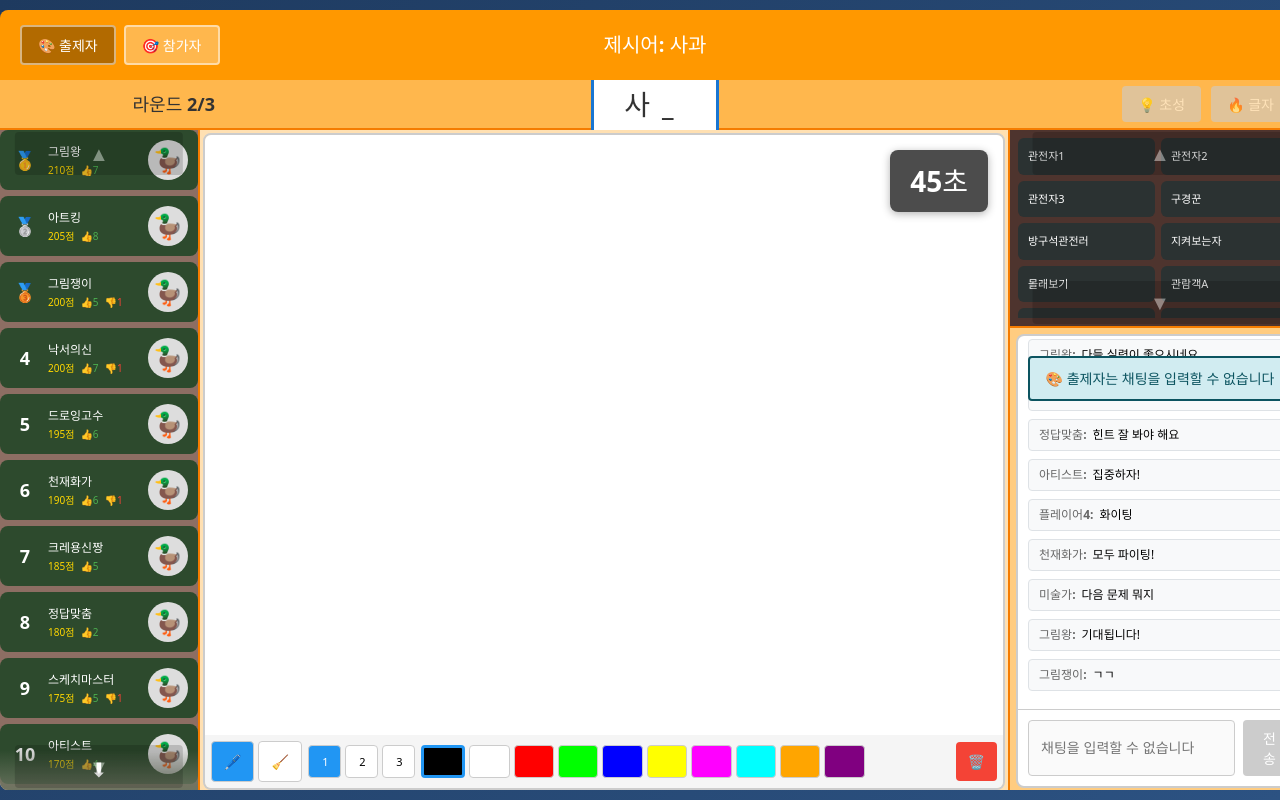
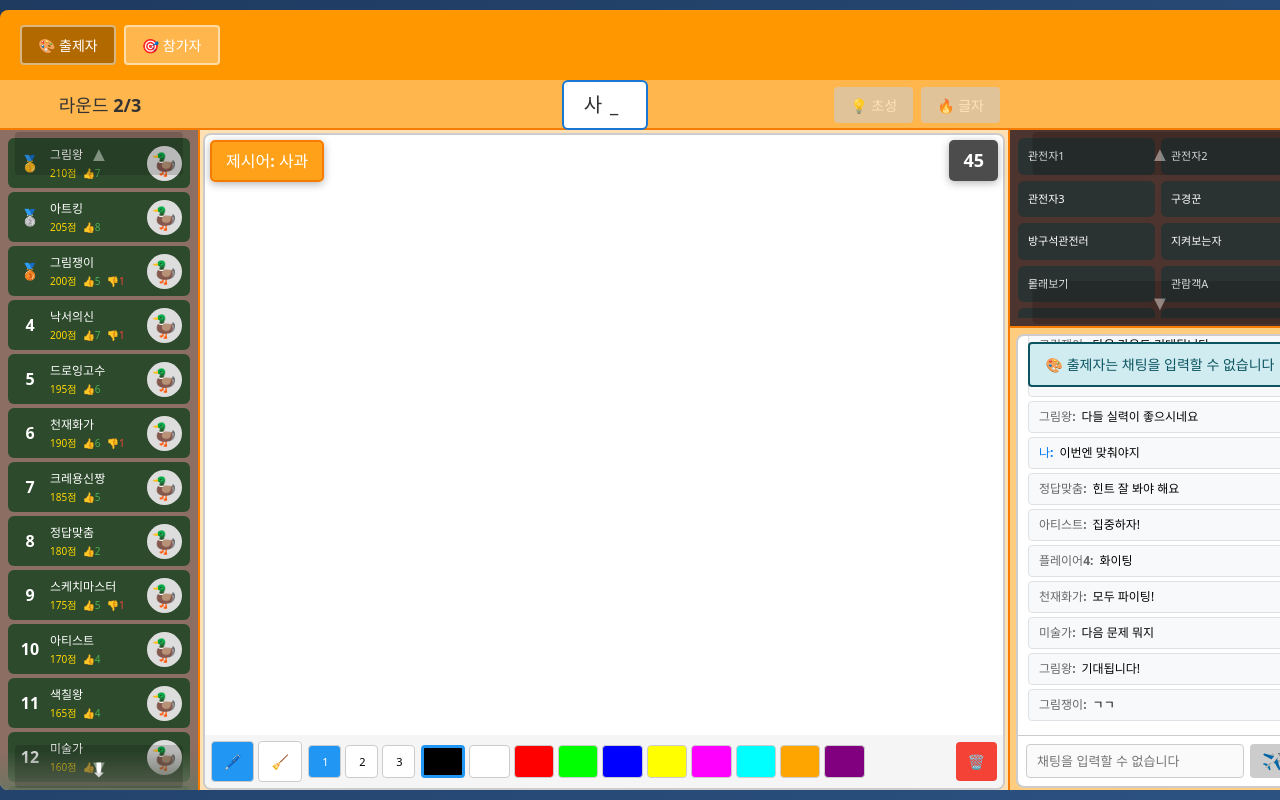
Before and after one commit to zmgu/paletteduck, a React (Vite) app in the folder paletteduck-client/: page /game-preview in a window 1280 px wide. Shown: the top 800 px of the page. Built offline with nearby package versions, Linux system fonts and the light colour scheme.

Commit message:
ui 수정

```diff
--- a/paletteduck-client/src/pages/GameRoomPage/components/ChatBox.tsx
+++ b/paletteduck-client/src/pages/GameRoomPage/components/ChatBox.tsx
@@ -92,19 +92,19 @@ export default function ChatBox({
           padding: '10px',
           display: 'flex',
           flexDirection: 'column',
-          gap: '8px',
+          gap: '4px',
         }}
       >
         {headerMessage && (
           <div style={{
             position: 'sticky',
-            top: 0,
+            top: '-10px',
             zIndex: 10,
-            marginBottom: '8px',
+            marginBottom: '4px',
             marginTop: '-10px',
             marginLeft: '-10px',
             marginRight: '-10px',
-            padding: '10px'
+            padding: '6px 10px 6px 10px'
           }}>
             {headerMessage}
           </div>
@@ -182,10 +182,10 @@ export default function ChatBox({
       <form
         onSubmit={handleSubmit}
         style={{
-          padding: '10px',
+          padding: '8px',
           borderTop: '1px solid #ccc',
           display: 'flex',
-          gap: '8px',
+          gap: '6px',
         }}
       >
         <input
@@ -196,27 +196,30 @@ export default function ChatBox({
           disabled={disabled}
           style={{
             flex: 1,
-            padding: '8px 12px',
+            padding: '6px 10px',
             border: '1px solid #ccc',
             borderRadius: '4px',
-            fontSize: '14px',
+            fontSize: '13px',
           }}
         />
         <button
           type="submit"
           disabled={disabled || !inputValue.trim()}
           style={{
-            padding: '8px 20px',
+            padding: '6px 12px',
             backgroundColor: disabled ? '#ccc' : '#007bff',
             color: '#fff',
             border: 'none',
             borderRadius: '4px',
             cursor: disabled ? 'not-allowed' : 'pointer',
-            fontSize: '14px',
+            fontSize: '16px',
             fontWeight: 'bold',
+            display: 'flex',
+            alignItems: 'center',
+            justifyContent: 'center',
           }}
         >
-          전송
+          ✈️
         </button>
       </form>
     </div>
--- a/paletteduck-client/src/pages/GameRoomPreview.tsx
+++ b/paletteduck-client/src/pages/GameRoomPreview.tsx
@@ -1088,9 +1088,6 @@ export default function GameRoomPreview() {
                     🎯 참가자
                   </button>
                 </div>
-                <h1 style={{ margin: 0, fontSize: '20px', color: '#fff' }}>
-                  {isDrawer ? `제시어: ${gameState.currentTurn.word}` : `출제자: ${gameState.currentTurn.drawerNickname}`}
-                </h1>
               </>
             )}
           </div>
@@ -1099,62 +1096,82 @@ export default function GameRoomPreview() {
           <div style={{
             width: '100%',
             height: '50px',
-            display: 'flex',
+            display: 'grid',
+            gridTemplateColumns: '200px 810px 300px',
             alignItems: 'center',
             backgroundColor: isDrawer ? '#ffb74d' : '#64b5f6',
-            padding: '0 20px',
-            gap: '20px',
             borderBottom: isDrawer ? '2px solid #f57c00' : '2px solid #1976d2',
             boxSizing: 'border-box',
             flexShrink: 0
           }}>
-            {gameState.currentTurn && (
+            {gameState.phase === 'GAME_END' ? (
               <>
-                {/* 라운드 */}
-                <div style={{
-                  flex: 1,
+                {/* 왼쪽: 빈 공간 */}
+                <div></div>
+
+                {/* 중앙: 게임 종료 문구 */}
+                <div style={{
+                  display: 'flex',
+                  alignItems: 'center',
+                  justifyContent: 'center'
+                }}>
+                  <div style={{
+                    fontSize: '24px',
+                    fontWeight: 'bold',
+                    color: '#fff'
+                  }}>
+                    🎉 게임 종료! 🎉
+                  </div>
+                </div>
+
+                {/* 오른쪽: 빈 공간 */}
+                <div></div>
+              </>
+            ) : gameState.currentTurn && (
+              <>
+                {/* 왼쪽: 라운드 (플레이어 영역 대응) */}
+                <div style={{
                   display: 'flex',
                   alignItems: 'center',
                   justifyContent: 'center',
                   fontSize: '18px',
                   fontWeight: 'bold',
-                  color: isDrawer ? '#333' : '#fff'
+                  color: isDrawer ? '#333' : '#fff',
+                  padding: '0 10px'
                 }}>
                   라운드 {gameState.currentRound}/{gameState.totalRounds}
                 </div>
 
-                {/* 중앙: 힌트 표시 */}
-                <div style={{
-                  flex: 2,
+                {/* 중앙: 힌트 + 힌트 버튼 (캔버스 영역 대응) */}
+                <div style={{
                   display: 'flex',
                   alignItems: 'center',
-                  justifyContent: 'center'
-                }}>
-                  <div style={{
-                    fontSize: '28px',
+                  justifyContent: 'center',
+                  position: 'relative'
+                }}>
+                  <div style={{
+                    fontSize: '20px',
                     fontWeight: 'bold',
                     color: '#333',
-                    letterSpacing: '12px',
+                    letterSpacing: '8px',
                     backgroundColor: '#fff',
-                    padding: '10px 30px',
-                    borderRadius: '8px',
-                    border: '3px solid #1976d2',
+                    padding: '8px 20px',
+                    borderRadius: '6px',
+                    border: '2px solid #1976d2',
                     textShadow: 'none'
                   }}>
                     {gameState.currentTurn.currentHint || '???'}
                   </div>
-                </div>
-
-                {/* 오른쪽: 출제자일 때 힌트 버튼 */}
-                <div style={{
-                  flex: 1,
+
+                  {/* 힌트 버튼 (캔버스 오른쪽 끝) */}
+                  {isDrawer && (
+                    <div style={{
+                      position: 'absolute',
+                      right: '10px',
                       display: 'flex',
                       alignItems: 'center',
-                  justifyContent: 'flex-end',
-                  gap: '10px'
-                }}>
-                  {isDrawer ? (
-                    <>
+                      gap: '8px'
+                    }}>
                       <button
                         onClick={() => console.log('Chosung hint')}
                         disabled={gameState.currentTurn.hintLevel < 2}
@@ -1191,9 +1208,12 @@ export default function GameRoomPreview() {
                       >
                         🔥 글자
                       </button>
-                    </>
-                  ) : null}
-                </div>
+                    </div>
+                  )}
+                </div>
+
+                {/* 오른쪽: 빈 공간 (채팅 영역 대응) */}
+                <div></div>
               </>
             )}
           </div>
@@ -1207,39 +1227,85 @@ export default function GameRoomPreview() {
               backgroundColor: '#e3f2fd',
               borderRadius: '0 0 8px 8px',
               flexShrink: 0,
-              overflow: 'auto',
-              padding: '40px',
-              boxSizing: 'border-box'
-            }}>
-              <div style={{
-                maxWidth: '900px',
+              padding: '20px',
+              boxSizing: 'border-box',
+              display: 'flex',
+              flexDirection: 'column'
+            }}>
+              <div style={{
+                maxWidth: '1100px',
+                width: '100%',
                 margin: '0 auto',
                 backgroundColor: '#fff',
-                padding: '40px',
+                padding: '20px',
                 borderRadius: '8px',
                 boxShadow: '0 2px 8px rgba(0,0,0,0.1)',
-              }}>
-                <h2 style={{ textAlign: 'center', marginBottom: '10px' }}>🎉 게임 종료! 🎉</h2>
-
-                {/* 베스트 아티스트 표시 */}
+                display: 'flex',
+                flexDirection: 'column',
+                height: '100%',
+                overflow: 'hidden'
+              }}>
+                <div style={{ display: 'flex', gap: '20px', flex: 1, minHeight: 0 }}>
+                  {/* 왼쪽: 베스트 아티스트 그림 */}
+                  <div style={{
+                    flex: '0 0 480px',
+                    display: 'flex',
+                    flexDirection: 'column',
+                    gap: '12px'
+                  }}>
+                    <h3 style={{ margin: 0, textAlign: 'center', fontSize: '18px' }}>🎨 베스트 아티스트</h3>
+
+                    {/* 그림 영역 - 캔버스 비율 (810:660 = 27:22) 유지 */}
+                    <div style={{
+                      width: '100%',
+                      height: '391px',
+                      backgroundColor: '#f5f5f5',
+                      border: '3px solid #9c27b0',
+                      borderRadius: '8px',
+                      display: 'flex',
+                      alignItems: 'center',
+                      justifyContent: 'center',
+                      position: 'relative',
+                      overflow: 'hidden'
+                    }}>
+                      {/* TODO: 여기에 베스트 아티스트의 그림이 표시됩니다 */}
+                      <div style={{
+                        textAlign: 'center',
+                        color: '#999',
+                        fontSize: '16px'
+                      }}>
+                        베스트 아티스트의 그림
+                      </div>
+                    </div>
+
+                    {/* 베스트 아티스트 정보 */}
                     {bestArtist && (bestArtist.totalLikes || 0) > 0 && (
                       <div style={{
                         textAlign: 'center',
-                    marginBottom: '30px',
-                    padding: '15px',
+                        padding: '12px',
                         backgroundColor: '#f0e5ff',
                         borderRadius: '8px',
                         border: '2px solid #9c27b0',
                       }}>
-                    <div style={{ fontSize: '24px', marginBottom: '5px' }}>🎨 베스트 아티스트 🎨</div>
-                    <div style={{ fontSize: '20px', fontWeight: 'bold', color: '#9c27b0' }}>
-                      {bestArtist.nickname} ({bestArtist.totalLikes}개 추천)
+                        <div style={{ fontSize: '16px', fontWeight: 'bold', color: '#9c27b0' }}>
+                          {bestArtist.nickname}
+                        </div>
+                        <div style={{ fontSize: '13px', color: '#666', marginTop: '4px' }}>
+                          👍 추천 {bestArtist.totalLikes}개
                         </div>
                       </div>
                     )}
-
-                <div style={{ maxWidth: '700px', margin: '0 auto' }}>
-                  <h3 style={{ marginBottom: '20px' }}>최종 순위</h3>
+                  </div>
+
+                  {/* 오른쪽: 최종 순위 */}
+                  <div style={{ flex: 1, minWidth: 0, display: 'flex', flexDirection: 'column', overflow: 'hidden' }}>
+                    <h3 style={{ marginTop: 0, marginBottom: '15px', fontSize: '18px' }}>최종 순위</h3>
+                    <div style={{
+                      flex: 1,
+                      overflowY: 'auto',
+                      overflowX: 'hidden',
+                      paddingRight: '8px'
+                    }}>
                       {sortedPlayers.map((player, index) => {
                         const isBestArtist = bestArtist?.playerId === player.playerId && (bestArtist?.totalLikes || 0) > 0;
                         return (
@@ -1248,8 +1314,8 @@ export default function GameRoomPreview() {
                             style={{
                               display: 'flex',
                               alignItems: 'center',
-                          padding: '15px 20px',
-                          marginBottom: '10px',
+                              padding: '12px 15px',
+                              marginBottom: '8px',
                               backgroundColor: index === 0 ? '#fff3cd' : '#f8f9fa',
                               border: index === 0 ? '2px solid #ffc107' : '1px solid #dee2e6',
                               borderRadius: '8px',
@@ -1259,9 +1325,9 @@ export default function GameRoomPreview() {
                             {isBestArtist && (
                               <div style={{
                                 position: 'absolute',
-                            top: '-10px',
-                            right: '-10px',
-                            fontSize: '32px',
+                                top: '-8px',
+                                right: '-8px',
+                                fontSize: '28px',
                                 transform: 'rotate(15deg)',
                               }}>
                                 👑
@@ -1269,44 +1335,50 @@ export default function GameRoomPreview() {
                             )}
 
                             <span style={{
-                          fontSize: '24px',
-                          fontWeight: 'bold',
-                          marginRight: '20px',
-                          width: '40px',
+                              fontSize: '20px',
+                              fontWeight: 'bold',
+                              marginRight: '15px',
+                              width: '35px',
                               textAlign: 'center',
+                              flexShrink: 0
                             }}>
                               {index === 0 ? '🥇' : index === 1 ? '🥈' : index === 2 ? '🥉' : `${index + 1}위`}
                             </span>
 
-                        <div style={{ flex: 1 }}>
-                          <div style={{
-                            fontSize: '18px',
+                            <div style={{ flex: 1, minWidth: 0 }}>
+                              <div style={{
+                                fontSize: '16px',
                                 fontWeight: player.playerId === playerInfo?.playerId ? 'bold' : 'normal',
                                 color: player.playerId === playerInfo?.playerId ? '#007bff' : '#000',
+                                overflow: 'hidden',
+                                textOverflow: 'ellipsis',
+                                whiteSpace: 'nowrap'
                               }}>
                                 {player.nickname}
                                 {player.playerId === playerInfo?.playerId && ' (나)'}
                               </div>
-                          <div style={{ fontSize: '14px', color: '#666', marginTop: '4px' }}>
-                            👍 추천 {player.totalLikes || 0}개
-                            {(player.totalDislikes || 0) > 0 && ` • 👎 ${player.totalDislikes}개`}
-                          </div>
-                        </div>
-
-                        <span style={{ fontSize: '20px', fontWeight: 'bold' }}>
+                              <div style={{ fontSize: '13px', color: '#666', marginTop: '3px' }}>
+                                👍 {player.totalLikes || 0}
+                                {(player.totalDislikes || 0) > 0 && ` • 👎 ${player.totalDislikes}`}
+                              </div>
+                            </div>
+
+                            <span style={{ fontSize: '18px', fontWeight: 'bold', marginLeft: '10px', flexShrink: 0 }}>
                               {player.score}점
                             </span>
                           </div>
                         );
                       })}
                     </div>
-
-                <div style={{ textAlign: 'center', marginTop: '20px', display: 'flex', gap: '15px', justifyContent: 'center' }}>
+                  </div>
+                </div>
+
+                <div style={{ textAlign: 'center', marginTop: '15px', display: 'flex', gap: '12px', justifyContent: 'center', flexShrink: 0 }}>
                   <button
                     onClick={() => console.log('대기방으로')}
                     style={{
-                      padding: '12px 40px',
-                      fontSize: '16px',
+                      padding: '10px 35px',
+                      fontSize: '15px',
                       backgroundColor: '#28a745',
                       color: 'white',
                       border: 'none',
@@ -1320,8 +1392,8 @@ export default function GameRoomPreview() {
                   <button
                     onClick={() => navigate('/')}
                     style={{
-                      padding: '12px 40px',
-                      fontSize: '16px',
+                      padding: '10px 35px',
+                      fontSize: '15px',
                       backgroundColor: '#6c757d',
                       color: 'white',
                       border: 'none',
@@ -1455,22 +1527,52 @@ export default function GameRoomPreview() {
                 position: 'relative',
                 padding: '3px'
               }}>
+                {/* 제시어/출제자 오버레이 */}
+                {gameState.phase === 'DRAWING' && gameState.currentTurn && (
+                  <div style={{
+                    position: 'absolute',
+                    top: '10px',
+                    left: '10px',
+                    backgroundColor: isDrawer ? 'rgba(255, 152, 0, 0.9)' : 'rgba(33, 150, 243, 0.9)',
+                    color: '#fff',
+                    padding: '7px 14px',
+                    borderRadius: '5px',
+                    fontSize: '16px',
+                    fontWeight: 'bold',
+                    boxShadow: '0 2px 8px rgba(0, 0, 0, 0.3)',
+                    zIndex: 10,
+                    border: isDrawer ? '2px solid #f57c00' : '2px solid #1976d2',
+                    display: 'flex',
+                    alignItems: 'center',
+                    gap: '6px'
+                  }}>
+                    {isDrawer ? (
+                      `제시어: ${gameState.currentTurn.word}`
+                    ) : (
+                      <>
+                        <span style={{ fontSize: '18px' }}>🎨</span>
+                        <span>{gameState.currentTurn.drawerNickname}</span>
+                      </>
+                    )}
+                  </div>
+                )}
+
                 {/* 시간 오버레이 */}
                 {gameState.phase === 'DRAWING' && (
                   <div style={{
                     position: 'absolute',
-                    top: '20px',
-                    right: '20px',
+                    top: '10px',
+                    right: '10px',
                     backgroundColor: 'rgba(0, 0, 0, 0.7)',
                     color: timeLeft <= 10 ? '#ff5252' : '#fff',
-                    padding: '10px 20px',
-                    borderRadius: '8px',
-                    fontSize: '28px',
+                    padding: '7px 14px',
+                    borderRadius: '5px',
+                    fontSize: '18px',
                     fontWeight: 'bold',
                     boxShadow: '0 2px 8px rgba(0, 0, 0, 0.3)',
                     zIndex: 10
                   }}>
-                    {timeLeft}초
+                    {timeLeft}
                   </div>
                 )}
 
--- a/paletteduck-client/src/pages/RoomPage/components/PlayerList.tsx
+++ b/paletteduck-client/src/pages/RoomPage/components/PlayerList.tsx
@@ -45,12 +45,13 @@ const PlayerList = forwardRef<HTMLUListElement, PlayerListProps>(({
         ref={scrollRef}
         style={{
           listStyle: 'none',
-          padding: 0,
+          padding: '8px',
           margin: 0,
           height: '100%',
           overflowY: 'auto',
           scrollbarWidth: 'none', // Firefox
           msOverflowStyle: 'none', // IE/Edge
+          boxSizing: 'border-box',
         }}
         className="hide-scrollbar"
       >
@@ -60,27 +61,27 @@ const PlayerList = forwardRef<HTMLUListElement, PlayerListProps>(({
           <li
             key={player.playerId}
             style={{
-              height: '60px',
-              marginBottom: '6px',
-              padding: '8px',
+              height: '50px',
+              marginBottom: '4px',
+              padding: '6px',
               backgroundColor: player.ready ? '#2d4a2d' : '#2b3232ff',
-              borderRadius: '8px',
+              borderRadius: '6px',
               border: player.playerId === currentPlayerId ? '2px solid #2196f3' : '2px solid transparent',
               fontWeight: player.playerId === currentPlayerId ? 'bold' : 'normal',
               display: 'flex',
               alignItems: 'center',
-              gap: '8px',
+              gap: '6px',
               boxSizing: 'border-box',
               position: 'relative'
             }}
           >
             {/* 왼쪽: 등수 */}
             <div style={{
-              width: '30px',
+              width: '28px',
               display: 'flex',
               alignItems: 'center',
               justifyContent: 'center',
-              fontSize: '18px',
+              fontSize: '16px',
               fontWeight: 'bold',
               color: rank === 1 ? '#ffd700' : rank === 2 ? '#c0c0c0' : rank === 3 ? '#cd7f32' : '#fff',
               flexShrink: 0
@@ -126,14 +127,14 @@ const PlayerList = forwardRef<HTMLUListElement, PlayerListProps>(({
 
             {/* 오른쪽: 캐릭터 */}
             <div style={{
-              width: '40px',
-              height: '40px',
+              width: '35px',
+              height: '35px',
               borderRadius: '50%',
               backgroundColor: '#ddd',
               display: 'flex',
               alignItems: 'center',
               justifyContent: 'center',
-              fontSize: '24px',
+              fontSize: '22px',
               flexShrink: 0,
               position: 'relative'
             }}>
@@ -144,7 +145,7 @@ const PlayerList = forwardRef<HTMLUListElement, PlayerListProps>(({
                   position: 'absolute',
                   top: '-4px',
                   right: '-4px',
-                  fontSize: '16px',
+                  fontSize: '14px',
                   lineHeight: '1'
                 }}>
                   👑
```
Also changed, not shown: paletteduck-client/src/pages/GameRoomPage/components/WordSelect.tsx (+53 -48 lines). Lines whose indentation alone changed are shown as unchanged.
